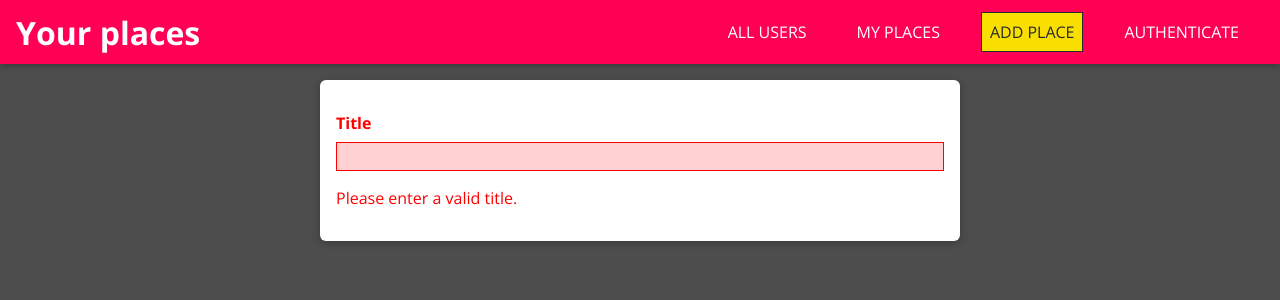
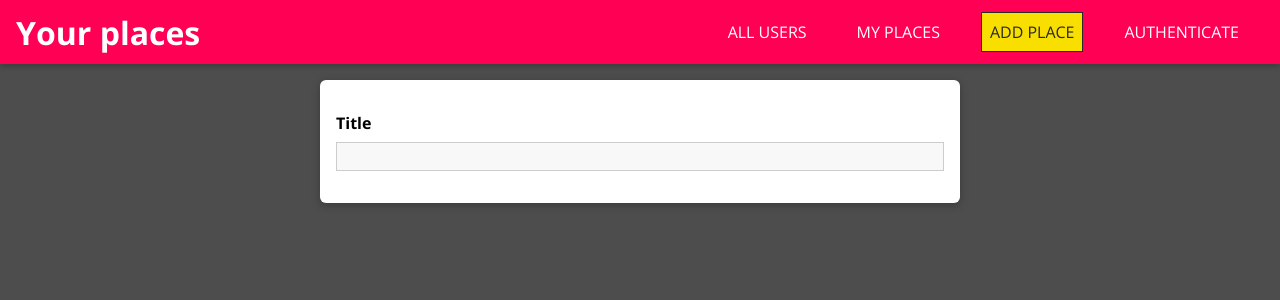
Before and after one commit to mrivk99/social-media-app, a React (Create React App) app in the folder FRONTEND/my-app/: page /places/new in a window 1280 px wide. Shown: the top 300 px of the page. Built offline with nearby package versions, Linux system fonts and the light colour scheme.

Commit message:
Added Input validation
Added Input validation using utils/validators.js

```diff
--- a/FRONTEND/my-app/src/places/pages/NewPlace.js
+++ b/FRONTEND/my-app/src/places/pages/NewPlace.js
@@ -1,12 +1,19 @@
-import React from 'react';
+import React from "react";
 
-import Input from '../../shared/components/FormElements/Input';
-import './NewPlace.css';
+import Input from "../../shared/components/FormElements/Input";
+import { VALIDATOR_REQUIRE } from "../../utils/validators";
+import "./NewPlace.css";
 
 const NewPlace = () => {
   return (
     <form className="place-form">
-      <Input element="input" type="text" label="Title" validators={[]} errorText="Please enter a valid title." />
+      <Input
+        element="input"
+        type="text"
+        label="Title"
+        validators={[VALIDATOR_REQUIRE()]}
+        errorText="Please enter a valid title."
+      />
     </form>
   );
 };
--- a/FRONTEND/my-app/src/shared/components/FormElements/Input.js
+++ b/FRONTEND/my-app/src/shared/components/FormElements/Input.js
@@ -1,5 +1,6 @@
 import React, { useReducer } from 'react';
 
+import { validate } from '../../../utils/validators';
 import './Input.css';
 
 const inputReducer = (state, action) => {
@@ -8,23 +9,38 @@ const inputReducer = (state, action) => {
       return {
         ...state,
         value: action.val,
-        isValid: true
+        isValid: validate(action.val, action.validators)
       };
+    case 'TOUCH': {
+      return {
+        ...state,
+        isTouched: true
+      }
+    }
     default:
       return state;
   }
 };
 
 const Input = props => {
-
-  // Validate input to check user entered a valid place using useReducer
   const [inputState, dispatch] = useReducer(inputReducer, {
     value: '',
+    isTouched: false,
     isValid: false
   });
 
   const changeHandler = event => {
-    dispatch({ type: 'CHANGE', val: event.target.value });
+    dispatch({
+      type: 'CHANGE',
+      val: event.target.value,
+      validators: props.validators
+    });
+  };
+
+  const touchHandler = () => {
+    dispatch({
+      type: 'TOUCH'
+    });
   };
 
   const element =
@@ -34,6 +50,7 @@ const Input = props => {
         type={props.type}
         placeholder={props.placeholder}
         onChange={changeHandler}
+        onBlur={touchHandler}
         value={inputState.value}
       />
     ) : (
@@ -41,18 +58,19 @@ const Input = props => {
         id={props.id}
         rows={props.rows || 3}
         onChange={changeHandler}
+        onBlur={touchHandler}
         value={inputState.value}
       />
     );
 
   return (
     <div
-      className={`form-control ${!inputState.isValid &&
+      className={`form-control ${!inputState.isValid && inputState.isTouched &&
         'form-control--invalid'}`}
     >
       <label htmlFor={props.id}>{props.label}</label>
       {element}
-      {!inputState.isValid && <p>{props.errorText}</p>}
+      {!inputState.isValid && inputState.isTouched && <p>{props.errorText}</p>}
     </div>
   );
 };
--- /dev/null
+++ b/FRONTEND/my-app/src/utils/validators.js
@@ -0,0 +1,46 @@
+const VALIDATOR_TYPE_REQUIRE = 'REQUIRE';
+const VALIDATOR_TYPE_MINLENGTH = 'MINLENGTH';
+const VALIDATOR_TYPE_MAXLENGTH = 'MAXLENGTH';
+const VALIDATOR_TYPE_MIN = 'MIN';
+const VALIDATOR_TYPE_MAX = 'MAX';
+const VALIDATOR_TYPE_EMAIL = 'EMAIL';
+const VALIDATOR_TYPE_FILE = 'FILE';
+
+export const VALIDATOR_REQUIRE = () => ({ type: VALIDATOR_TYPE_REQUIRE });
+export const VALIDATOR_FILE = () => ({ type: VALIDATOR_TYPE_FILE });
+export const VALIDATOR_MINLENGTH = val => ({
+  type: VALIDATOR_TYPE_MINLENGTH,
+  val: val
+});
+export const VALIDATOR_MAXLENGTH = val => ({
+  type: VALIDATOR_TYPE_MAXLENGTH,
+  val: val
+});
+export const VALIDATOR_MIN = val => ({ type: VALIDATOR_TYPE_MIN, val: val });
+export const VALIDATOR_MAX = val => ({ type: VALIDATOR_TYPE_MAX, val: val });
+export const VALIDATOR_EMAIL = () => ({ type: VALIDATOR_TYPE_EMAIL });
+
+export const validate = (value, validators) => {
+  let isValid = true;
+  for (const validator of validators) {
+    if (validator.type === VALIDATOR_TYPE_REQUIRE) {
+      isValid = isValid && value.trim().length > 0;
+    }
+    if (validator.type === VALIDATOR_TYPE_MINLENGTH) {
+      isValid = isValid && value.trim().length >= validator.val;
+    }
+    if (validator.type === VALIDATOR_TYPE_MAXLENGTH) {
+      isValid = isValid && value.trim().length <= validator.val;
+    }
+    if (validator.type === VALIDATOR_TYPE_MIN) {
+      isValid = isValid && +value >= validator.val;
+    }
+    if (validator.type === VALIDATOR_TYPE_MAX) {
+      isValid = isValid && +value <= validator.val;
+    }
+    if (validator.type === VALIDATOR_TYPE_EMAIL) {
+      isValid = isValid && /^\S+@\S+\.\S+$/.test(value);
+    }
+  }
+  return isValid;
+};
```
